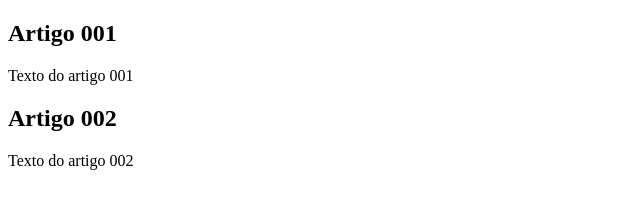
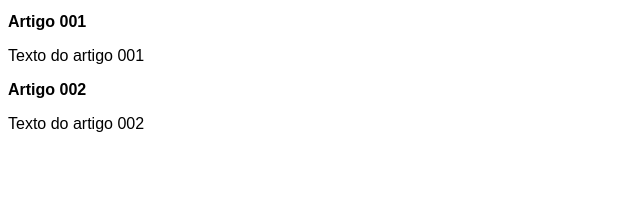
Before and after one commit to LazaroFontenele/Projeto-Site, a plain HTML site: page index.html in a window 1280 px wide. Shown: the whole page, without its empty margins (0-640 px from the left). Drawn offline with Linux system fonts and the light colour scheme.

Commit message:
Comecei fazer o design

```diff
--- a/index.html
+++ b/index.html
@@ -5,6 +5,7 @@
     <meta http-equiv="X-UA-Compatible" content="IE=edge">
     <meta name="viewport" content="width=device-width, initial-scale=1.0">
     <title>Título do site</title>
+    <link rel="stylesheet" href="style.css">
 </head>
 <body>
     <main>
--- /dev/null
+++ b/style.css
@@ -0,0 +1,8 @@
+*{
+font-family: Arial, Helevicta, sans-serif;
+font-size: 16px;
+}
+body {
+ backuground-color: rgb(204, 152, 248);
+
+}
```
